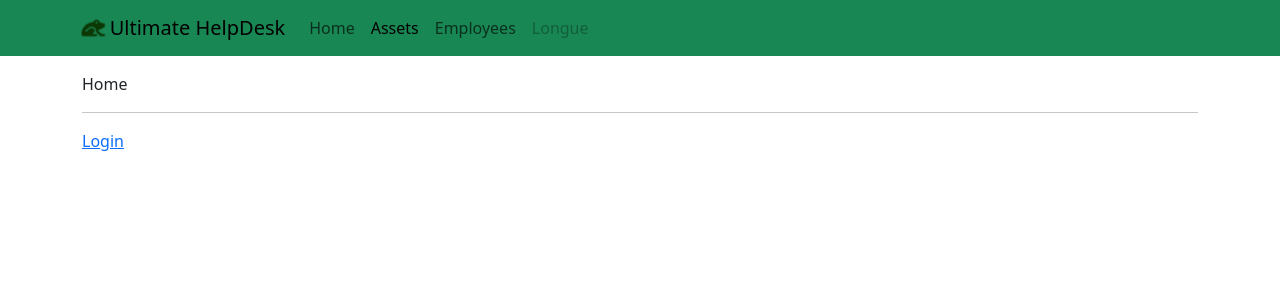
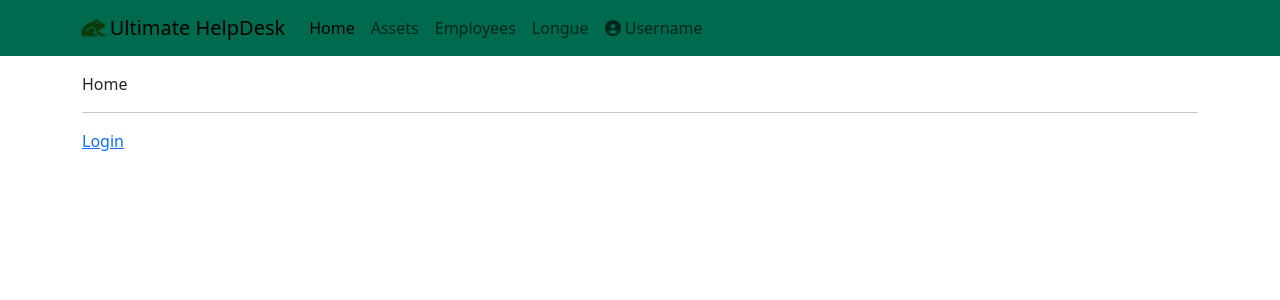
Before and after one commit to JerzyKu/ultimate-helpdesk, a React (Create React App) app in the folder client/: page / in a window 1280 px wide. Shown: the top 300 px of the page. Built offline with nearby package versions, Linux system fonts and the light colour scheme.

Commit message:
create custom links

```diff
--- a/client/src/components/NavbarComponent.js
+++ b/client/src/components/NavbarComponent.js
@@ -1,45 +1,42 @@
 import React from 'react'
-import { Link } from 'react-router-dom'
+import { Link, useMatch, useResolvedPath } from 'react-router-dom'
+
+//bootstrap
 import Container from 'react-bootstrap/Container';
 import Navbar from 'react-bootstrap/Navbar';
 import Nav from 'react-bootstrap/Nav';
-// import NavDropdown from 'react-bootstrap/NavDropdown';
+
+//font awsome
 import { FontAwesomeIcon } from '@fortawesome/react-fontawesome'
-import { faFrog } from '@fortawesome/free-solid-svg-icons'
+import { faCircleUser, faFrog } from '@fortawesome/free-solid-svg-icons'
 
 export default function NavbarComponent() {
+    console.log(window.location.pathname);
     return (
         <>
-            <Navbar expand="lg" className="bg-success mb-3">
+            <Navbar expand="lg" className="mb-3" style={{ backgroundColor: '#006A4E', color: 'white' }}>
                 <Container>
                     <Navbar.Brand as={Link} to="/"><FontAwesomeIcon icon={faFrog} bounce style={{ color: "#0b3805", }} /> Ultimate HelpDesk</Navbar.Brand>
-                    <Navbar.Toggle aria-controls="basic-navbar-nav" />
+                    <Navbar.Toggle />
                     <Navbar.Collapse id="basic-navbar-nav">
                         <Nav className="me-auto">
-                            <Nav.Link as={Link} to="/" >Home</Nav.Link>
-                            <Nav.Link as={Link} to="/assets" active>Assets</Nav.Link>
-                            <Nav.Link as={Link} to="/employees" >Employees</Nav.Link>
-                            <Nav.Link as={Link} to="/longue" disabled>Longue</Nav.Link>
-                            {/* <Nav.Link href="/assets">Assets</Nav.Link>
-                            <Nav.Link href="#link">Link</Nav.Link>
-                            <NavDropdown title="Dropdown" id="basic-nav-dropdown">
-                                <NavDropdown.Item href="#action/3.1">Action</NavDropdown.Item>
-                                <NavDropdown.Item href="#action/3.2">
-                                    Another action
-                                </NavDropdown.Item>
-                                <NavDropdown.Item href="#action/3.3">Something</NavDropdown.Item>
-                                <NavDropdown.Divider />
-                                <NavDropdown.Item href="#action/3.4">
-                                    Separated link
-                                </NavDropdown.Item>
-                            </NavDropdown> */}
+                            <CustomLink to="/" >Home</CustomLink>
+                            <CustomLink to="/assets" active>Assets</CustomLink>
+                            <CustomLink to="/employees" >Employees</CustomLink>
+                            <CustomLink to="/longue" >Longue</CustomLink>
+                            <CustomLink to="/account" ><FontAwesomeIcon icon={faCircleUser} /> Username</CustomLink>
                         </Nav>
                     </Navbar.Collapse>
                 </Container>
             </Navbar>
-
-
         </>
-
     )
 }
+
+function CustomLink({ to, children, ...props }) {
+    const resolvedPath = useResolvedPath(to)
+    const isActive = useMatch({ path: resolvedPath.pathname, end: true })
+    return (
+        <Nav.Link as={Link} to={to} {...props} active={isActive}>{children}</Nav.Link>
+    )
+}
```
